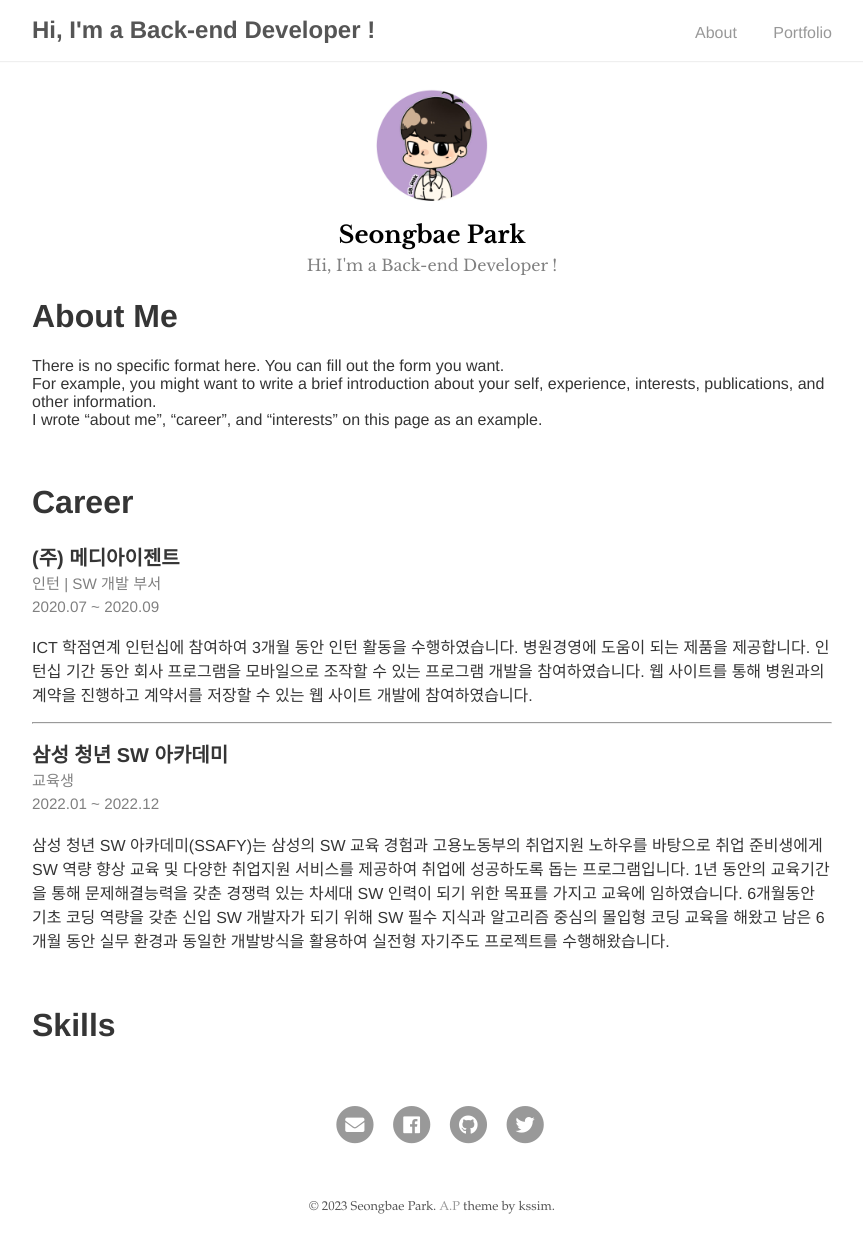
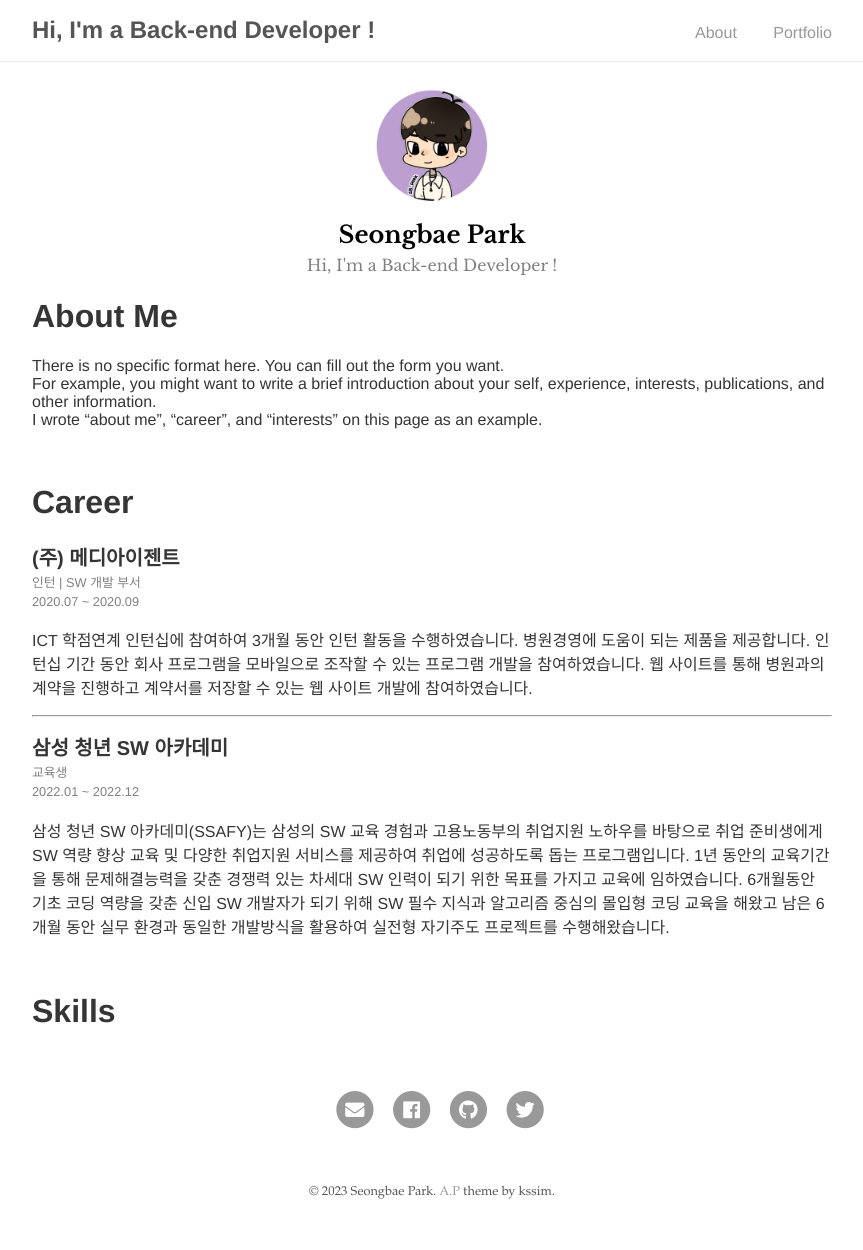
Before and after one commit to Sungbae95/Sungbae95.github.io, a Jekyll site: the page built from index.md, in a window 1280 px wide. Shown: the whole page, without its empty margins (208-1071 px from the left). Built offline with Jekyll 4.4.1, drawn with Linux system fonts in a browser that asks for light colours; our own code applies the rules of GitHub Pages for plain Markdown files.

Commit message:
Update index.md

```diff
--- a/index.md
+++ b/index.md
@@ -12,7 +12,7 @@ I wrote "about me", "career", and "interests" on this page as an example.
 # Career
 
 <span style="font-size:125%"> <b>(주) 메디아이젠트</b> </span> <br/>
-<span style="font-size:95%; color:gray"> 인턴 | SW 개발 부서 <br/> 2020.07 ~ 2020.09 </span>
+<span style="font-size:80%; color:gray"> 인턴 | SW 개발 부서 <br/> 2020.07 ~ 2020.09 </span>
 
   ICT 학점연계 인턴십에 참여하여 3개월 동안 인턴 활동을 수행하였습니다.
   병원경영에 도움이 되는 제품을 제공합니다.
@@ -26,7 +26,7 @@ I wrote "about me", "career", and "interests" on this page as an example.
 
 
 <span style="font-size:125%"> <b>삼성 청년 SW 아카데미</b> </span> <br/>
-<span style="font-size:95%; color:gray"> 교육생 <br/> 2022.01 ~ 2022.12  </span>
+<span style="font-size:80%; color:gray"> 교육생 <br/> 2022.01 ~ 2022.12  </span>
 
   삼성 청년 SW 아카데미(SSAFY)는 삼성의 SW 교육 경험과 고용노동부의 취업지원 노하우를 바탕으로
   취업 준비생에게 SW 역량 향상 교육 및 다양한 취업지원 서비스를 제공하여 취업에 성공하도록 돕는 프로그램입니다.
```
